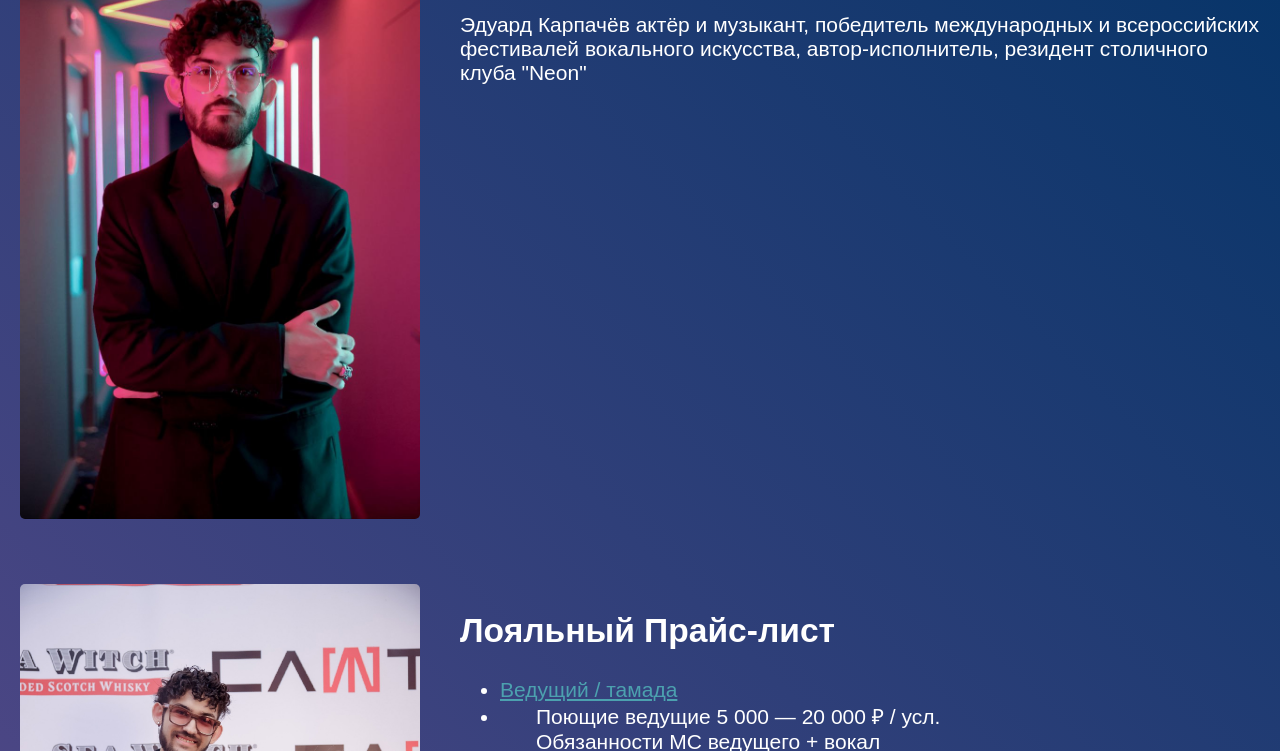
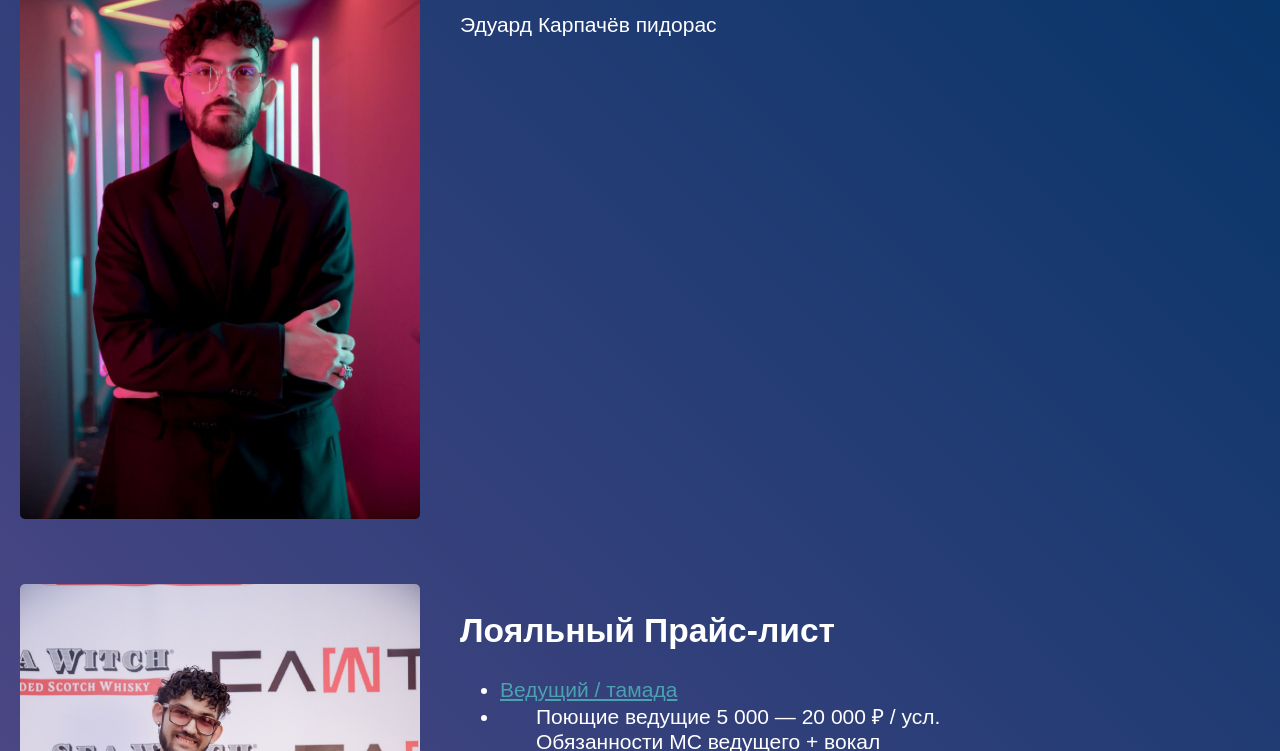
Before and after one commit to ProMaxLeft/Site, a plain HTML site: page index.html in a window 1280 px wide. Shown: the part 244-995 px from the top of the page. Drawn offline with Linux system fonts and the light colour scheme.

Commit message:
Update index.html

```diff
--- a/index.html
+++ b/index.html
@@ -79,7 +79,7 @@
         </div>
         <div class="text">
             <h2>Карточка Артиста:</h2>
-            <p>Эдуард Карпачёв актёр и музыкант, победитель международных и всероссийских фестивалей вокального искусства, автор-исполнитель, резидент столичного клуба "Neon" </p>
+            <p>Эдуард Карпачёв пидорас </p>
         </div>
     </div>
 </div>
```
